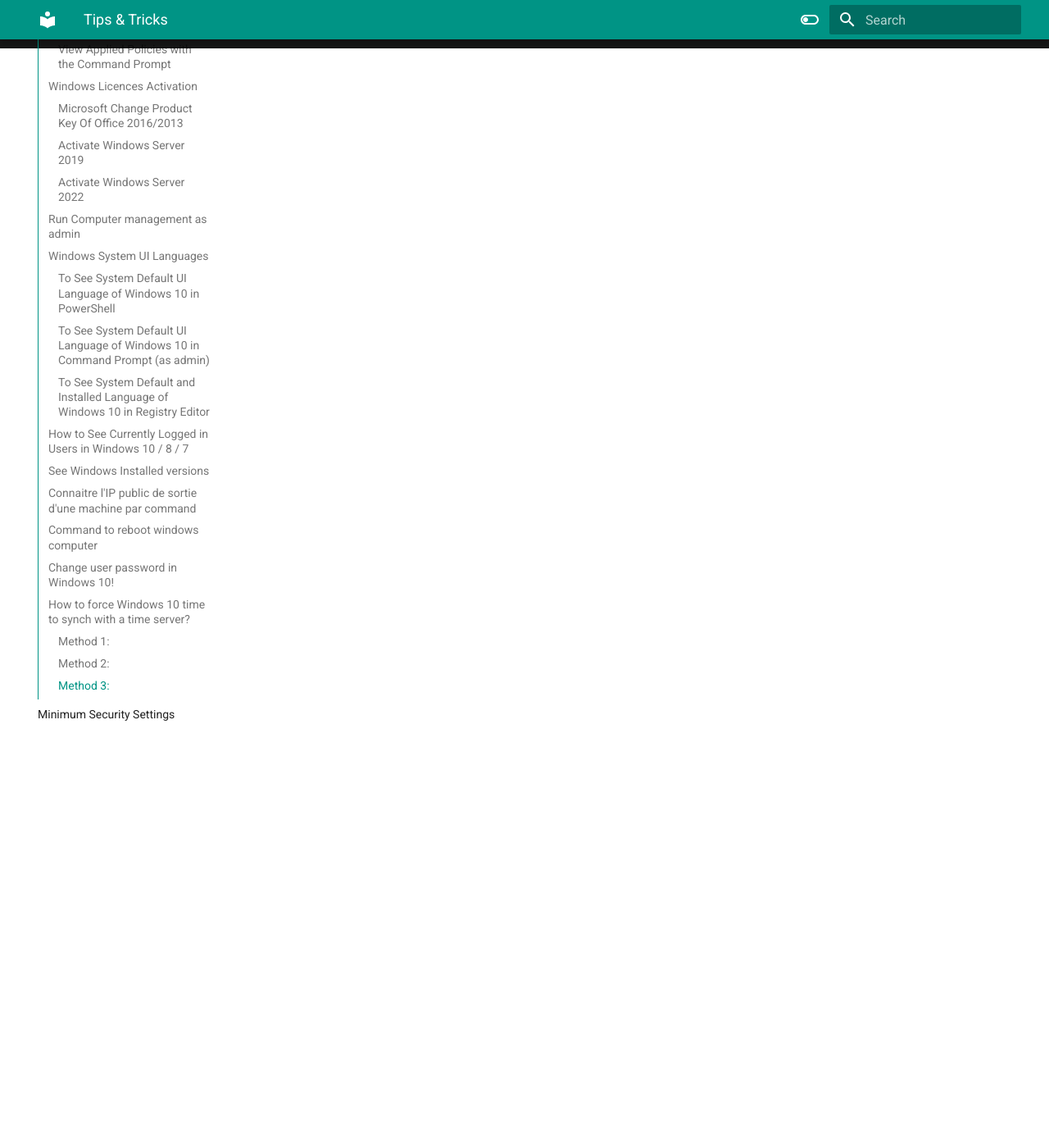
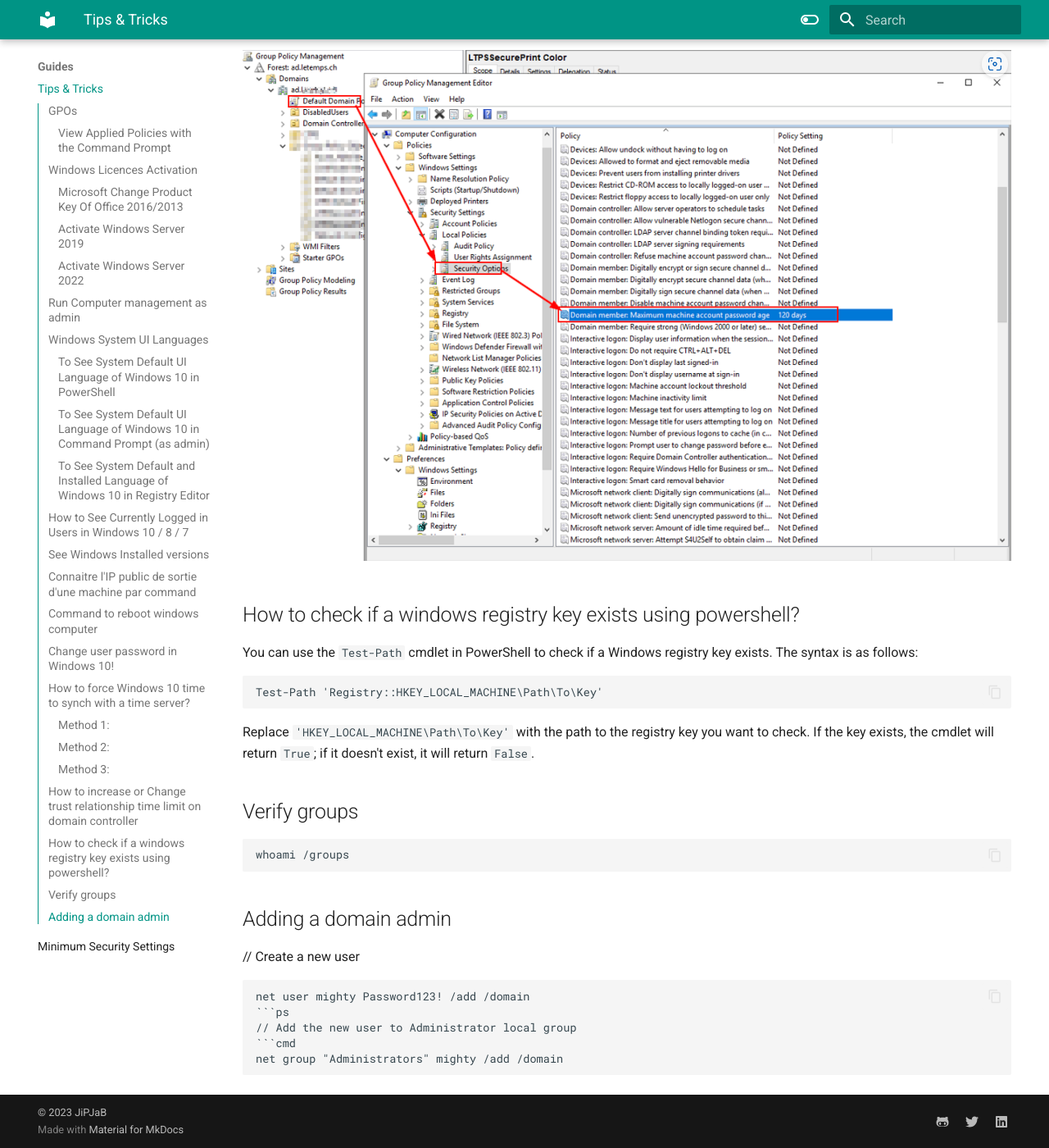
Before and after one commit to jipjab/docs, an MkDocs documentation site: the page built from docs/Tricks.md, in a window 1280 px wide and 1400 px high, scrolled down 3738 px. Shown: the whole window at 82% size. Built offline with MkDocs 1.6.1 and Material for MkDocs 9.7.7, drawn with Linux system fonts in a browser that asks for light colours.

Commit message:
new contents

````diff
--- a/docs/Tricks.md
+++ b/docs/Tricks.md
@@ -123,3 +123,24 @@
 ```
 Restart the computer to test the issue again.
 W32tm.exe is used to configure Windows Time service settings. It can also be used to diagnose problems with the time service. W32tm.exe is the preferred command line tool for configuring, monitoring, or troubleshooting the Windows Time service.
+## How to increase or Change trust relationship time limit on domain controller
+![Windows Trust Relationship GPO](img/Increase-Trust-Relashionship-Time.png)
+## How to check if a windows registry key exists using powershell?
+You can use the `Test-Path` cmdlet in PowerShell to check if a Windows registry key exists. The syntax is as follows:
+```ps
+Test-Path 'Registry::HKEY_LOCAL_MACHINE\Path\To\Key'
+```
+Replace `'HKEY_LOCAL_MACHINE\Path\To\Key'` with the path to the registry key you want to check. If the key exists, the cmdlet will return `True`; if it doesn't exist, it will return `False`.
+## Verify groups
+```cmd
+whoami /groups
+```
+## Adding a domain admin
+// Create a new user
+```cmd
+net user mighty Password123! /add /domain
+```ps
+// Add the new user to Administrator local group
+```cmd
+net group "Administrators" mighty /add /domain
+```
--- a/mkdocs.yml
+++ b/mkdocs.yml
@@ -66,4 +66,5 @@
     - Microsoft:
         - 'Windows Group Policies': 'GPOs.md'
         - 'MDE': 'MDE.md'
+        - 'Intune': 'Intune.md'
     - Apple: 'Apple.md'
````
Also changed, not shown: docs/GPOs.md (+1 -1 lines), docs/Intune.md (added, +14 -0 lines), docs/img/Increase-Trust-Relashionship-Time.png (added), docs/img/what-is-intune.png (added).
